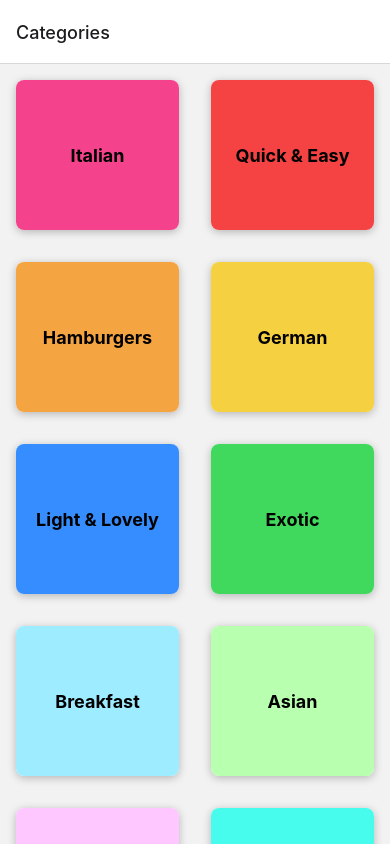
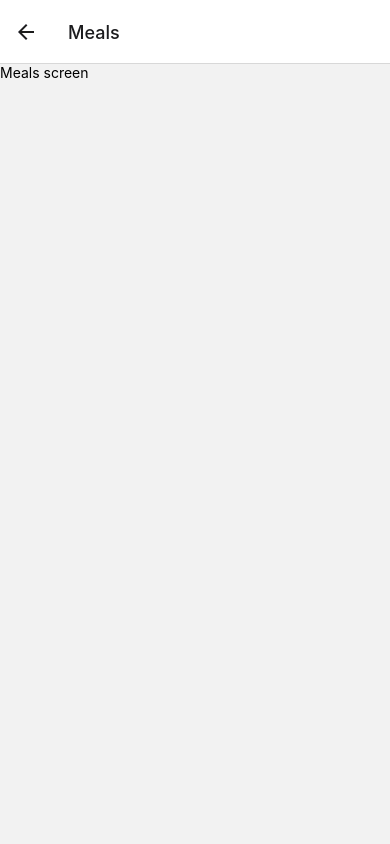
Before and after one commit to JonathanStoll/navigateMenu, a React Native app: screen /Meals in a window 390 px wide. Built offline with nearby package versions, Linux system fonts and the light colour scheme.

Commit message:
first navigation

```diff
--- a/App.js
+++ b/App.js
@@ -3,6 +3,7 @@ import { StyleSheet, Text, View } from "react-native";
 import { NavigationContainer } from "@react-navigation/native";
 import { createNativeStackNavigator } from "@react-navigation/native-stack";
 import CategoriesScreen from "./screens/CategoriesScreen";
+import MealsScreen from "./screens/mealsScreen";
 const Stack = createNativeStackNavigator();
 export default function App() {
   return (
@@ -11,6 +12,7 @@ export default function App() {
       <NavigationContainer>
         <Stack.Navigator>
           <Stack.Screen name="Categories" component={CategoriesScreen} />
+          <Stack.Screen name="Meals" component={MealsScreen} />
         </Stack.Navigator>
       </NavigationContainer>
     </>
--- a/components/CategoryGridTile.js
+++ b/components/CategoryGridTile.js
@@ -1,5 +1,5 @@
 import { Pressable, View, Text, StyleSheet, Platform } from "react-native";
-function CategoryGridTile({ title, color }) {
+function CategoryGridTile({ title, color, onPress }) {
   return (
     <View style={styles.gridItem}>
       <Pressable
@@ -8,6 +8,7 @@ function CategoryGridTile({ title, color }) {
           styles.buttonContainer,
           pressed ? styles.buttonPressed : null,
         ]}
+        onPress={onPress}
       >
         <View style={[styles.innerContainer, {backgroundColor: color}]}>
           <Text style={styles.title}>{title}</Text>
--- a/screens/CategoriesScreen.js
+++ b/screens/CategoriesScreen.js
@@ -2,11 +2,19 @@ import { Text, FlatList } from "react-native";
 import { CATEGORIES } from "../data/dummy-data";
 import CategoryGridTile from "../components/CategoryGridTile";
 
-function rederCategoryItem(item) {
-  return <CategoryGridTile title={item.item.title} color={item.item.color} />;
-}
-
-function CategoriesScreen() {
+function CategoriesScreen({ navigation }) {
+  function rederCategoryItem(item) {
+    function pressHandeler() {
+      navigation.navigate("Meals");
+    }
+    return (
+      <CategoryGridTile
+        title={item.item.title}
+        color={item.item.color}
+        onPress={pressHandeler}
+      />
+    );
+  }
   return (
     <FlatList
       data={CATEGORIES}
--- /dev/null
+++ b/screens/mealsScreen.js
@@ -0,0 +1,19 @@
+import { Text, View, StyleSheet } from "react-native";
+import { MEALS } from "../data/dummy-data";
+
+function MealsScreen() {
+  return (
+    <View style={styles.container}>
+      <Text>Meals screen</Text>
+    </View>
+  );
+}
+
+export default MealsScreen;
+
+
+const styles = StyleSheet.create({
+    container: {
+        flex: 1
+    }
+})
```
